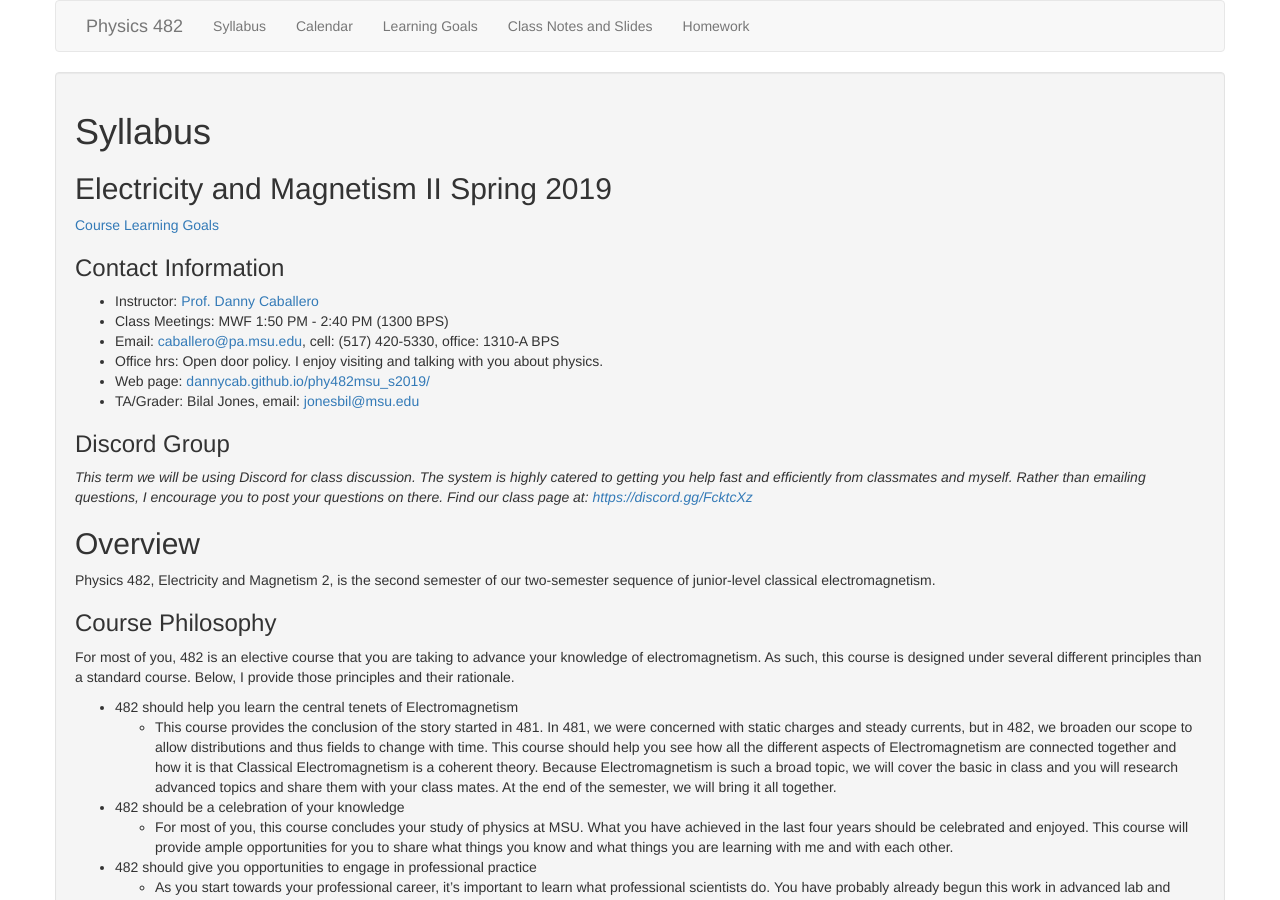
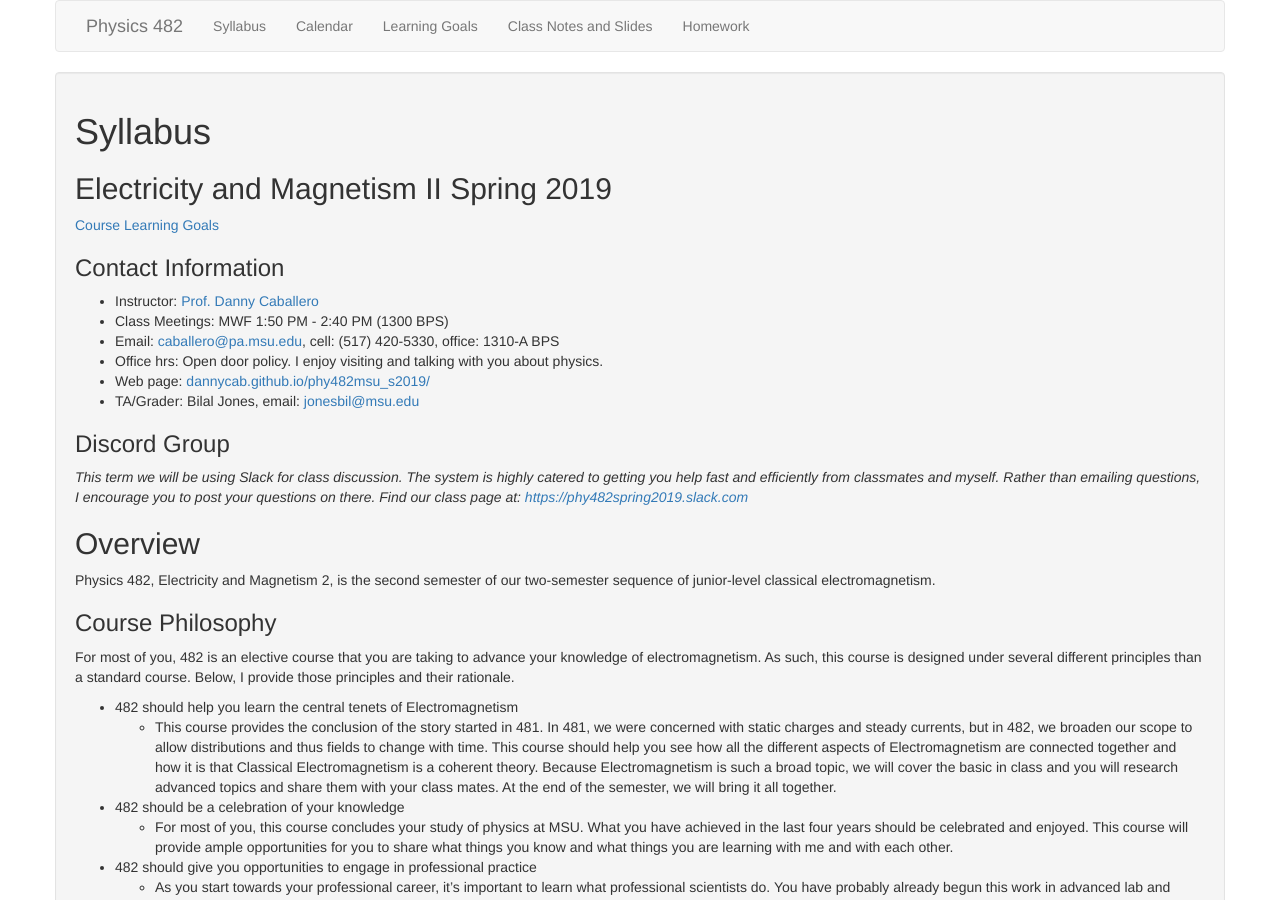
Before and after one commit to dannycab/phy482msu_s2019, a Jekyll site: the page built from syllabus.md, in a window 1280 px wide and 900 px high. Built offline with Jekyll 4.4.1, drawn with Linux system fonts in a browser that asks for light colours.

Commit message:
updated syllabus

```diff
--- a/syllabus.md
+++ b/syllabus.md
@@ -20,7 +20,7 @@ use_math: true
 -   TA/Grader: Bilal Jones, email: <jonesbil@msu.edu>
 
 ### Discord Group
-*This term we will be using Discord for class discussion. The system is highly catered to getting you help fast and efficiently from classmates and myself. Rather than emailing questions, I encourage you to post your questions on there. Find our class page at: <https://discord.gg/FcktcXz>*
+*This term we will be using Slack for class discussion. The system is highly catered to getting you help fast and efficiently from classmates and myself. Rather than emailing questions, I encourage you to post your questions on there. Find our class page at: <https://phy482spring2019.slack.com>*
 
 ## Overview
 
```
